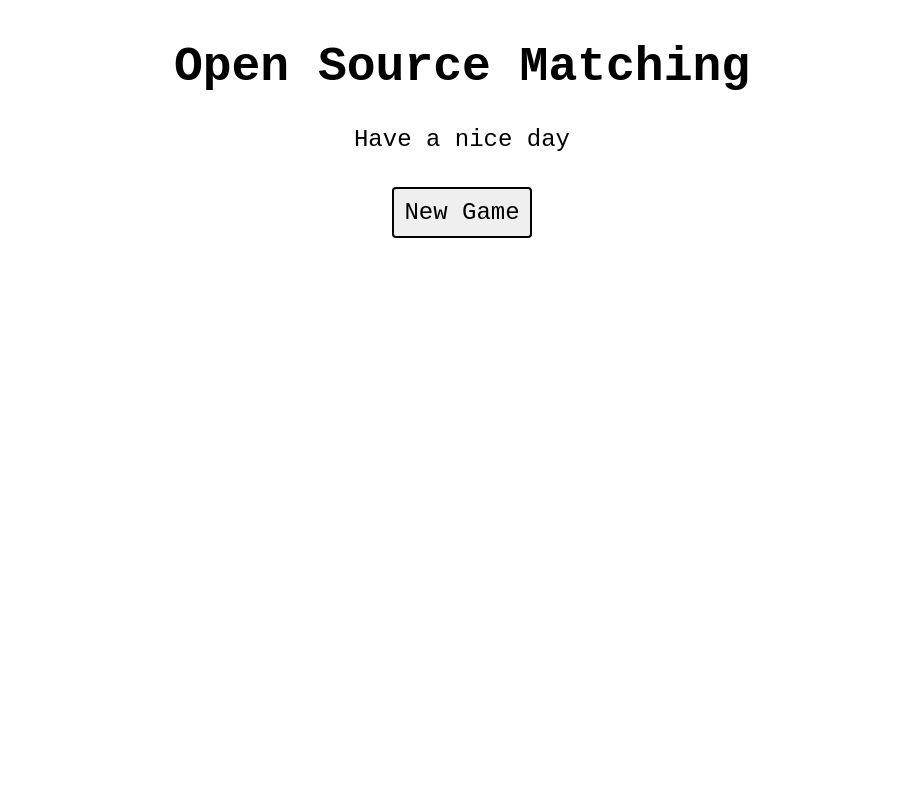
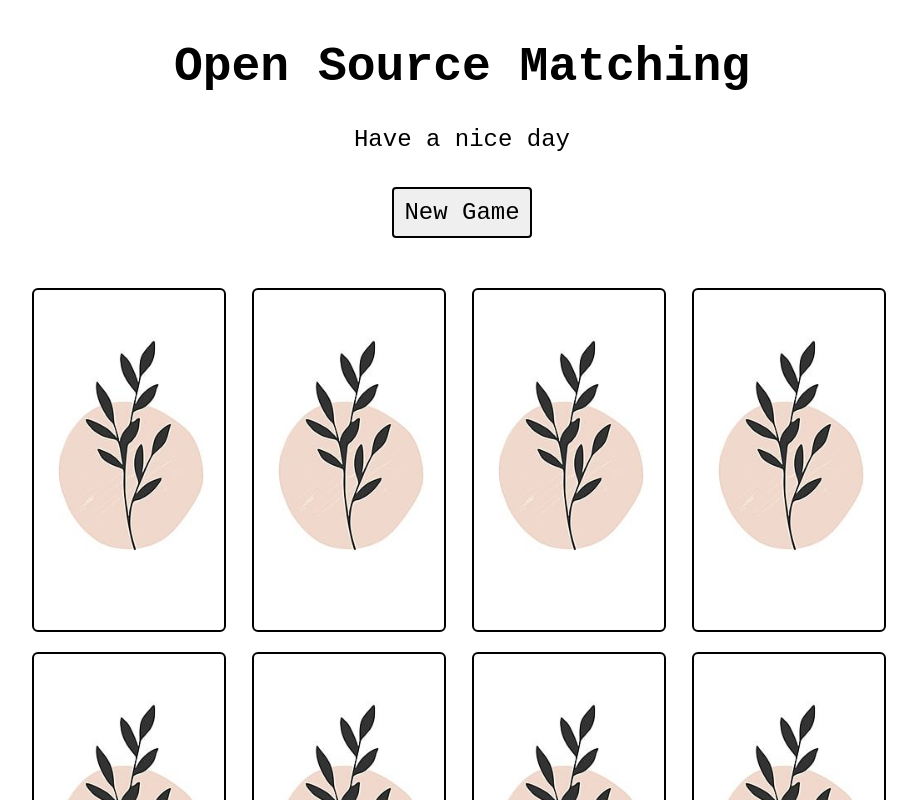
Before and after one commit to 8tool2/memory-card-2, a React (Vite) app: page / in a window 1280 px wide. Shown: the top 800 px of the page, without its empty margins (178-1095 px from the left). Built offline with nearby package versions, Linux system fonts and the light colour scheme.

Commit message:
Finished

```diff
--- a/src/App.css
+++ b/src/App.css
@@ -29,3 +29,7 @@ button:hover{
   grid-template-columns: 1fr 1fr 1fr 1fr;
   grid-gap: 20px;
 }
+
+.back{
+  object-fit: cover;
+}
--- a/src/App.jsx
+++ b/src/App.jsx
@@ -22,6 +22,8 @@ function App() {
     const shuffleCards = () => {
       const shuffledCards = [];
       let copyArray = [...CardImages];
+      setChoiceOne(null);
+      setChoiceTwo(null);
       while (copyArray.length > 0) {
         const randomArrayIndex = Math.floor(Math.random() * copyArray.length);
         const randomCard = copyArray.splice(randomArrayIndex, 1)[0];
@@ -76,6 +78,10 @@ function App() {
 
     }
 
+    useEffect(()=>{
+      shuffleCards()
+    },[])
+
     return (
       <div className="App">
         <h1>Open Source Matching</h1>
@@ -83,9 +89,10 @@ function App() {
         <button onClick={shuffleCards}>New Game</button>
         <div className="card-grid">
         {cards.map(card=>(
-            <SingleCards key= {card.id} card = {card} handleChoice= {handleChoice} flipped = {card == choiceOne || choiceTwo || card.matched} />
+              <SingleCards key= {card.id} card = {card} handleChoice= {handleChoice} flipped = {card == choiceOne || card == choiceTwo || card.matched} />
         ))}
         </div>
+        <p>Turns: {turns} </p>
       </div>
     );
   }
--- a/src/Components/SingleCards.css
+++ b/src/Components/SingleCards.css
@@ -4,6 +4,7 @@
 
 img{
     width:150px;
+    height:300px;
     display:block;
     border: 2px solid black ;
     border-radius: 6px;
@@ -13,11 +14,21 @@ img{
 
 .card .front{
     transform: rotateY(90deg);
-    position : absolute;
-    display: none;
+    transform: all ease-in 0.25s;
+    position: absolute ;
 }
 
 .flipped .front{
     transform: rotateY(0deg);
-    display:block;
+    transition-delay: 0.2s;
 }
+
+.card .back{
+    transition: all ease-in 0.2s;
+    transition-delay: 0.2s;
+}
+
+.flipped .back{
+    transform: rotateY(90deg);
+    transition-delay:0s ;
+}
--- a/src/Components/SingleCards.jsx
+++ b/src/Components/SingleCards.jsx
@@ -16,9 +16,9 @@ function SingleCards({card , handleChoice, flipped }) {
               <div className= {flipped ? "flipped" : "" }>
               <img className="front" src={card.src} alt="card-front" height= "200px" width = "200px" />
               <img className="back"
-               src="src/assets/cover.png"
+               src="src/assets/1.jpg"
                alt="card back"
-               onClick = {handleClick} />
+                onClick = {handleClick} />
                </div>
 
             </div>
```
Also changed, not shown: src/assets/1.jpg (added). Lines whose indentation alone changed are shown as unchanged.
